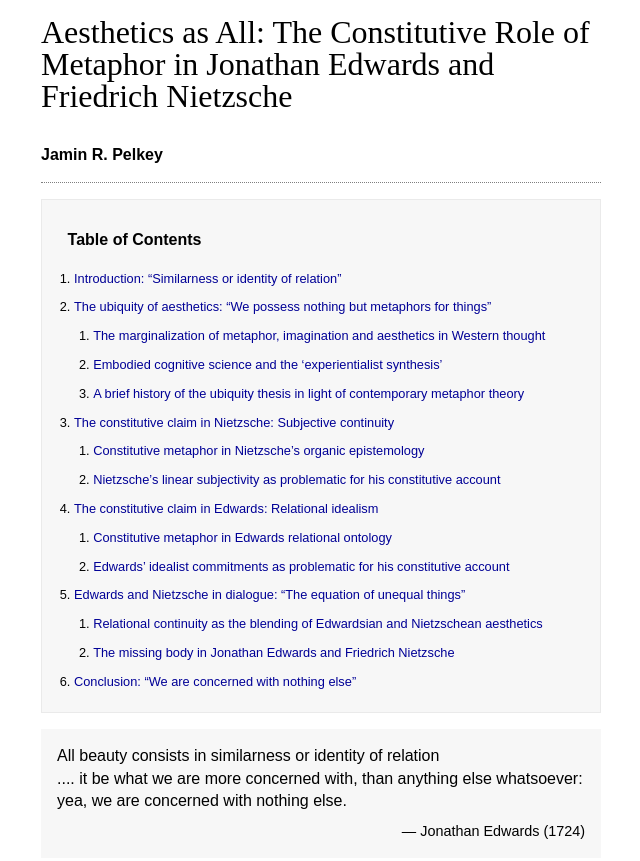
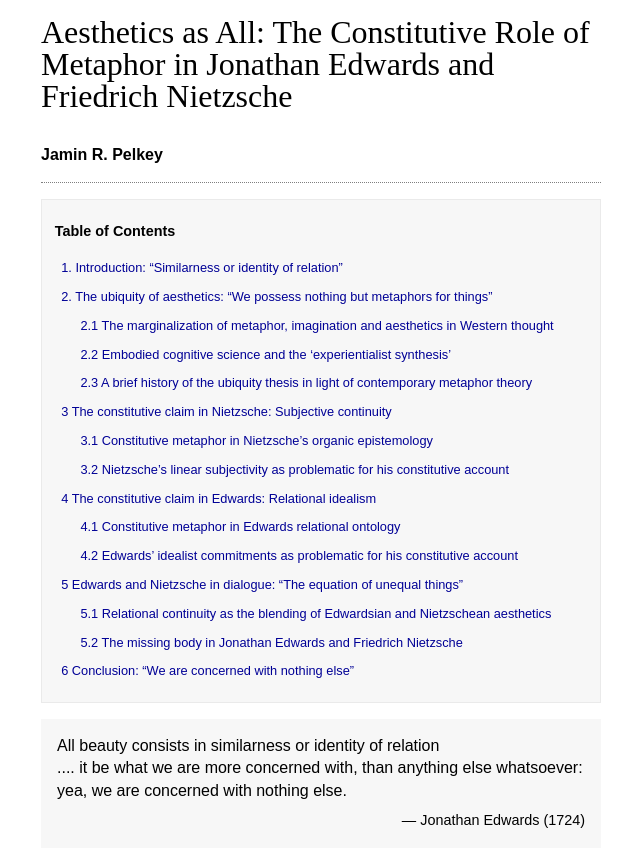
Before and after one commit to jsejcksn/readable, a plain HTML site: page index.html in a window 1280 px wide. Shown: the top 861 px of the page, without its empty margins (319-959 px from the left). Drawn offline with Linux system fonts and the light colour scheme.

Commit message:
Change list styling

```diff
--- a/index.html
+++ b/index.html
@@ -25,26 +25,26 @@
 			<p id="toc">Table of Contents</p>
 
 			<ol>
-				<li><a href="#1">Introduction: “Similarness or identity of relation”</a></li>
-				<li><a href="#2">The ubiquity of aesthetics: “We possess nothing but metaphors for things”</a>
+				<li><a href="#1">1. Introduction: “Similarness or identity of relation”</a></li>
+				<li><a href="#2">2. The ubiquity of aesthetics: “We possess nothing but metaphors for things”</a>
 					<ol>
-						<li><a href="#2.1">The marginalization of metaphor, imagination and aesthetics in Western thought</a></li>
-						<li><a href="#2.2">Embodied cognitive science and the ‘experientialist synthesis’</a></li>
-						<li><a href="#2.3">A brief history of the ubiquity thesis in light of contemporary metaphor theory</a></li>
+						<li><a href="#2.1">2.1 The marginalization of metaphor, imagination and aesthetics in Western thought</a></li>
+						<li><a href="#2.2">2.2 Embodied cognitive science and the ‘experientialist synthesis’</a></li>
+						<li><a href="#2.3">2.3 A brief history of the ubiquity thesis in light of contemporary metaphor theory</a></li>
 					</ol></li>
-				<li><a href="#3">The constitutive claim in Nietzsche: Subjective continuity</a>
+				<li><a href="#3">3 The constitutive claim in Nietzsche: Subjective continuity</a>
 					<ol>
-						<li><a href="#3.1">Constitutive metaphor in Nietzsche’s organic epistemology</a></li>
-						<li><a href="#3.2">Nietzsche’s linear subjectivity as problematic for his constitutive account</a></li></ol></li>
-				<li><a href="#4">The constitutive claim in Edwards: Relational idealism</a>
+						<li><a href="#3.1">3.1 Constitutive metaphor in Nietzsche’s organic epistemology</a></li>
+						<li><a href="#3.2">3.2 Nietzsche’s linear subjectivity as problematic for his constitutive account</a></li></ol></li>
+				<li><a href="#4">4 The constitutive claim in Edwards: Relational idealism</a>
 					<ol>
-						<li><a href="#4.1">Constitutive metaphor in Edwards relational ontology</a></li>
-						<li><a href="#4.2">Edwards’ idealist commitments as problematic for his constitutive account</a></li></ol></li>
-				<li><a href="#5">Edwards and Nietzsche in dialogue: “The equation of unequal things”</a>
+						<li><a href="#4.1">4.1 Constitutive metaphor in Edwards relational ontology</a></li>
+						<li><a href="#4.2">4.2 Edwards’ idealist commitments as problematic for his constitutive account</a></li></ol></li>
+				<li><a href="#5">5 Edwards and Nietzsche in dialogue: “The equation of unequal things”</a>
 					<ol>
-						<li><a href="#5.1">Relational continuity as the blending of Edwardsian and Nietzschean aesthetics</a></li>
-						<li><a href="#5.2">The missing body in Jonathan Edwards and Friedrich Nietzsche</a></li></ol></li>
-				<li><a href="#6">Conclusion: “We are concerned with nothing else”</a></li></ol></nav></header>
+						<li><a href="#5.1">5.1 Relational continuity as the blending of Edwardsian and Nietzschean aesthetics</a></li>
+						<li><a href="#5.2">5.2 The missing body in Jonathan Edwards and Friedrich Nietzsche</a></li></ol></li>
+				<li><a href="#6">6 Conclusion: “We are concerned with nothing else”</a></li></ol></nav></header>
 
 	<blockquote>All beauty consists in similarness or identity of relation<br />
 	.... it be what we are more concerned with, than anything else whatsoever: yea, we are concerned with nothing else. <span class="credit">&mdash; Jonathan Edwards (1724)</span></blockquote>
--- a/readable.css
+++ b/readable.css
@@ -70,14 +70,19 @@ nav {
 	border: 1px solid rgba(0, 0, 0, .05);
 	font-size: .8rem;
 	padding: 1em;
-	padding-left: 2em;
 	}
 
 nav ol {
-	list-style: decimal outside;
+	list-style: none;
+	margin: 0;
 	}
 
 nav ol ol {
+	margin-left: 1em;
+	}
+
+ol {
+	list-style: decimal outside;
 	margin-left: 1em;
 	}
 
@@ -97,8 +102,9 @@ p {
 	}
 
 #toc {
-	font-size: 1rem;
+	font-size: .9rem;
 	font-weight: bold;
+	margin-top: .5em;
 	text-indent: 0;
 	}
 
```
